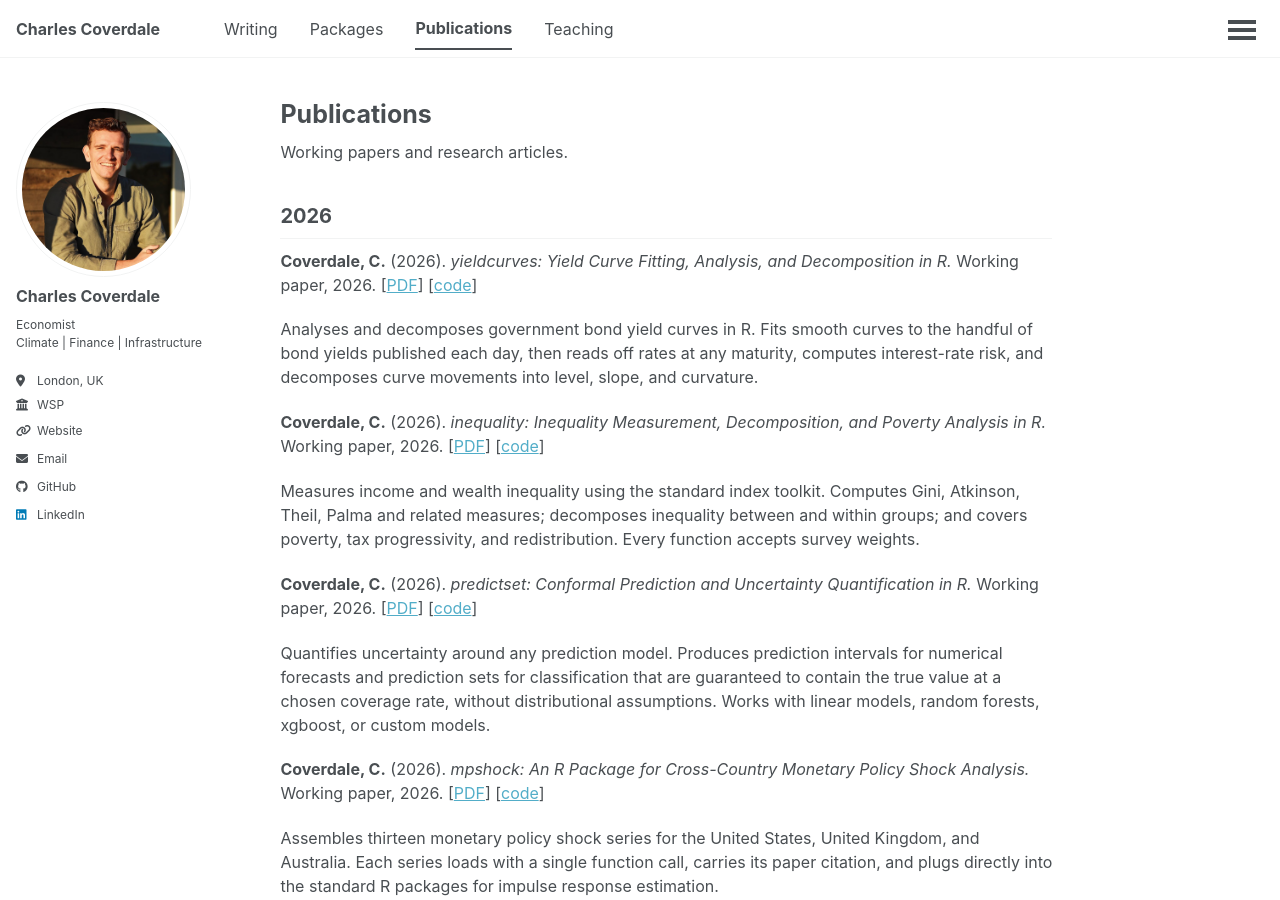
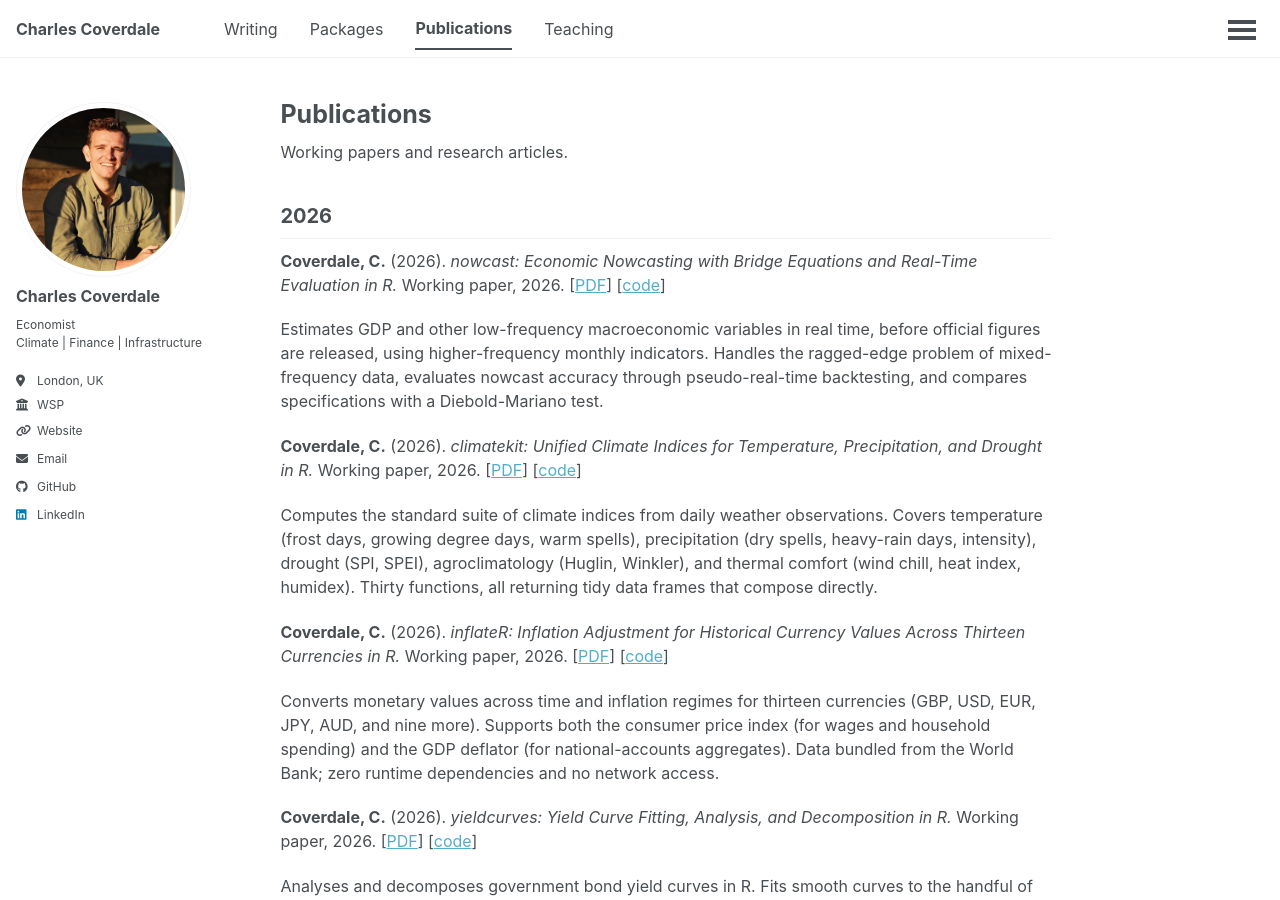
Before and after one commit to charlescoverdale/charlescoverdale.github.io, a Jekyll site: the page built from _pages/publications.md, in a window 1280 px wide and 900 px high. Built offline with Jekyll 4.4.1, drawn with Linux system fonts in a browser that asks for light colours; a script that is not in the unit is left out.

Commit message:
publications: add nowcast, climatekit, and inflateR working papers

```diff
--- a/_pages/publications.md
+++ b/_pages/publications.md
@@ -8,6 +8,18 @@ author_profile: true
 Working papers and research articles.
 
 ## 2026
+
+**Coverdale, C.** (2026). *nowcast: Economic Nowcasting with Bridge Equations and Real-Time Evaluation in R.* Working paper, 2026. \[[PDF](/files/coverdale_nowcast_2026.pdf)\] \[[code](https://github.com/charlescoverdale/nowcast)\]
+
+Estimates GDP and other low-frequency macroeconomic variables in real time, before official figures are released, using higher-frequency monthly indicators. Handles the ragged-edge problem of mixed-frequency data, evaluates nowcast accuracy through pseudo-real-time backtesting, and compares specifications with a Diebold-Mariano test.
+
+**Coverdale, C.** (2026). *climatekit: Unified Climate Indices for Temperature, Precipitation, and Drought in R.* Working paper, 2026. \[[PDF](/files/coverdale_climatekit_2026.pdf)\] \[[code](https://github.com/charlescoverdale/climatekit)\]
+
+Computes the standard suite of climate indices from daily weather observations. Covers temperature (frost days, growing degree days, warm spells), precipitation (dry spells, heavy-rain days, intensity), drought (SPI, SPEI), agroclimatology (Huglin, Winkler), and thermal comfort (wind chill, heat index, humidex). Thirty functions, all returning tidy data frames that compose directly.
+
+**Coverdale, C.** (2026). *inflateR: Inflation Adjustment for Historical Currency Values Across Thirteen Currencies in R.* Working paper, 2026. \[[PDF](/files/coverdale_inflateR_2026.pdf)\] \[[code](https://github.com/charlescoverdale/inflateR)\]
+
+Converts monetary values across time and inflation regimes for thirteen currencies (GBP, USD, EUR, JPY, AUD, and nine more). Supports both the consumer price index (for wages and household spending) and the GDP deflator (for national-accounts aggregates). Data bundled from the World Bank; zero runtime dependencies and no network access.
 
 **Coverdale, C.** (2026). *yieldcurves: Yield Curve Fitting, Analysis, and Decomposition in R.* Working paper, 2026. \[[PDF](/files/coverdale_yieldcurves_2026.pdf)\] \[[code](https://github.com/charlescoverdale/yieldcurves)\]
 
```
Also changed, not shown: 3 other files.
